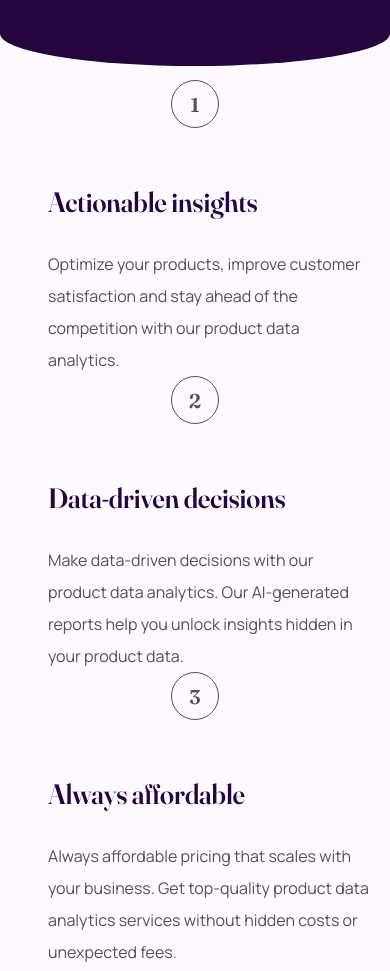
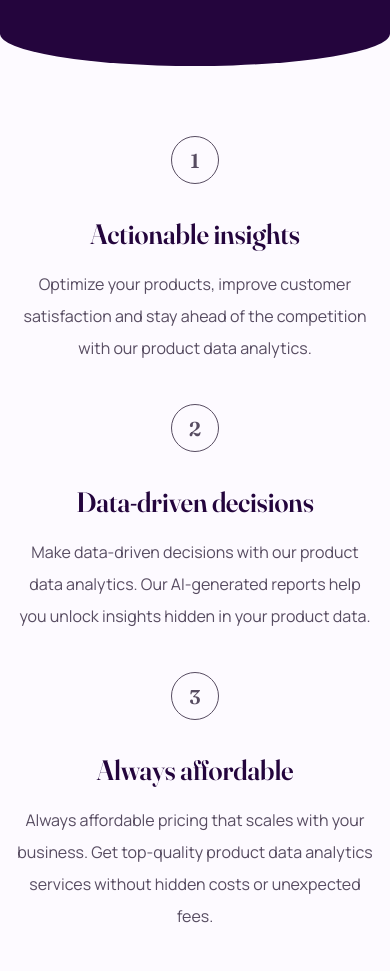
Before and after one commit to aleksandr-efimenko/workit-landing-page, a website built with Vite: page index.html in a window 390 px wide. Shown: the part 582-1553 px from the top of the page. Built offline with nearby package versions, Linux system fonts and the light colour scheme.

Commit message:
add mobile version

```diff
--- a/style.css
+++ b/style.css
@@ -19,7 +19,7 @@
   --ghost-white: hsl(276, 100%, 99%);
   --white: hsl(0, 0%, 100%);
 
-  --ff-header: 'Fraunces', serif;
+  --ff-header: "Fraunces", serif;
 
   --fw-header: 600;
 
@@ -64,7 +64,7 @@
   --lh-heading-xs-d: var(--lh-heading-xs-d);
 
   /* p */
-  --ff-paragraph: 'Manrope', sans-serif;
+  --ff-paragraph: "Manrope", sans-serif;
   --fw-paragraph: 400;
 
   --fs-paragraph-d: 1.125rem;
@@ -91,7 +91,7 @@ h4,
 h5 {
   font-family: var(--ff-header);
   font-weight: var(--fw-header);
-  font-variation-settings: 'opsz' 144;
+  font-variation-settings: "opsz" 144;
 }
 
 h1 {
@@ -124,7 +124,7 @@ p {
 
 .underline {
   display: inline-block;
-  border-bottom: .1875rem solid var(--eucaplytus);
+  border-bottom: 0.1875rem solid var(--eucaplytus);
 }
 
 .container {
@@ -154,7 +154,6 @@ header {
   position: relative;
   padding-block-end: 19rem;
   padding-block-end: 30vh;
-
 }
 
 .hero-text-container {
@@ -189,7 +188,7 @@ header {
 }
 
 #first-bg-pattern {
-  top: 10%;
+  top: 10vh;
   left: -8.625rem;
 }
 
@@ -215,6 +214,7 @@ header {
 
 .columns {
   display: flex;
+  gap: 2rem;
 }
 
 .column {
@@ -236,7 +236,7 @@ header {
 
 .round-number {
   border-radius: 50%;
-  border: .0625rem solid var(--davys-grey);
+  border: 0.0625rem solid var(--davys-grey);
   height: 56px;
   width: 56px;
   display: flex;
@@ -296,7 +296,7 @@ header {
   cursor: pointer;
   background-color: var(--eucaplytus);
   color: var(--dark-purple);
-  border: .125rem solid var(--eucaplytus);
+  border: 0.125rem solid var(--eucaplytus);
   padding: 1rem 2rem;
 }
 
@@ -351,10 +351,9 @@ footer {
   .hero-text-container {
     max-width: 75%;
   }
-.benefits {
-  padding-block-start: 4rem;
-
-}
+  .benefits {
+    padding-block-start: 4rem;
+  }
   .round-number {
     height: 3rem;
     width: 3rem;
@@ -362,6 +361,14 @@ footer {
 
   .columns {
     flex-direction: column;
+    gap: 3rem;
+    margin-block-start: 3.5rem;
+  }
+  .column h3 {
+    margin-block-start: 0;
+  }
+  .column p {
+    margin-block-start: 1rem;
   }
 
   .column {
@@ -394,9 +401,22 @@ footer {
   .container {
     --side-margins: 1rem;
   }
-
+  .columns {
+    gap: 2.5rem;
+  }
   .column {
     flex-direction: column;
+    margin-block-start: 0;
+  }
+  .column h3 {
+    margin-block-start: 2rem;
+  }
+  .column p {
+    margin-block-start: 1rem;
+  }
+  .column-text {
+    text-align: center;
+    margin-left: auto;
   }
 
   .founder-container {
```
Also changed, not shown: index.html (line endings or trailing spaces).
